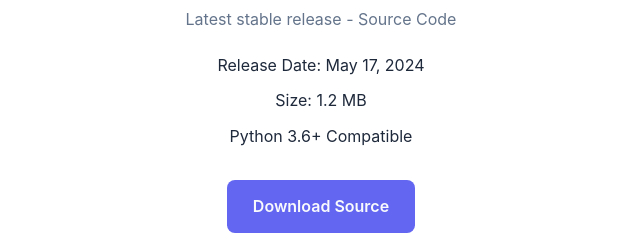
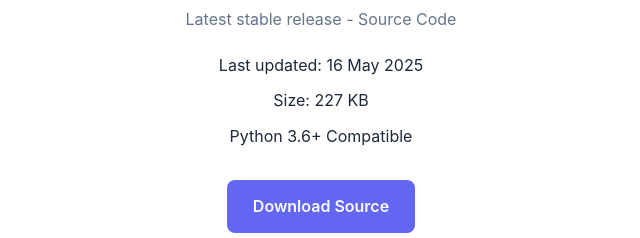
Before and after one commit to ShravanShankarCS/shravan.org, a plain HTML site: page shravscript/download.html in a window 1280 px wide. Shown: the part 537-775 px from the top of the page, 319-959 px from the left. Drawn offline with Linux system fonts and the light colour scheme.

Commit message:
Update download.html

```diff
--- a/shravscript/download.html
+++ b/shravscript/download.html
@@ -41,8 +41,8 @@
                 <h2>ShravScript Source v1.0.0</h2>
                 <p>Latest stable release - Source Code</p>
                 <ul class="download-details">
-                    <li>Release Date: May 17, 2024</li>
-                    <li>Size: 1.2 MB</li>
+                    <li>Last updated: 16 May 2025</li>
+                    <li>Size: 227 KB</li>
                     <li>Python 3.6+ Compatible</li>
                 </ul>
                 <div class="download-buttons">
```
